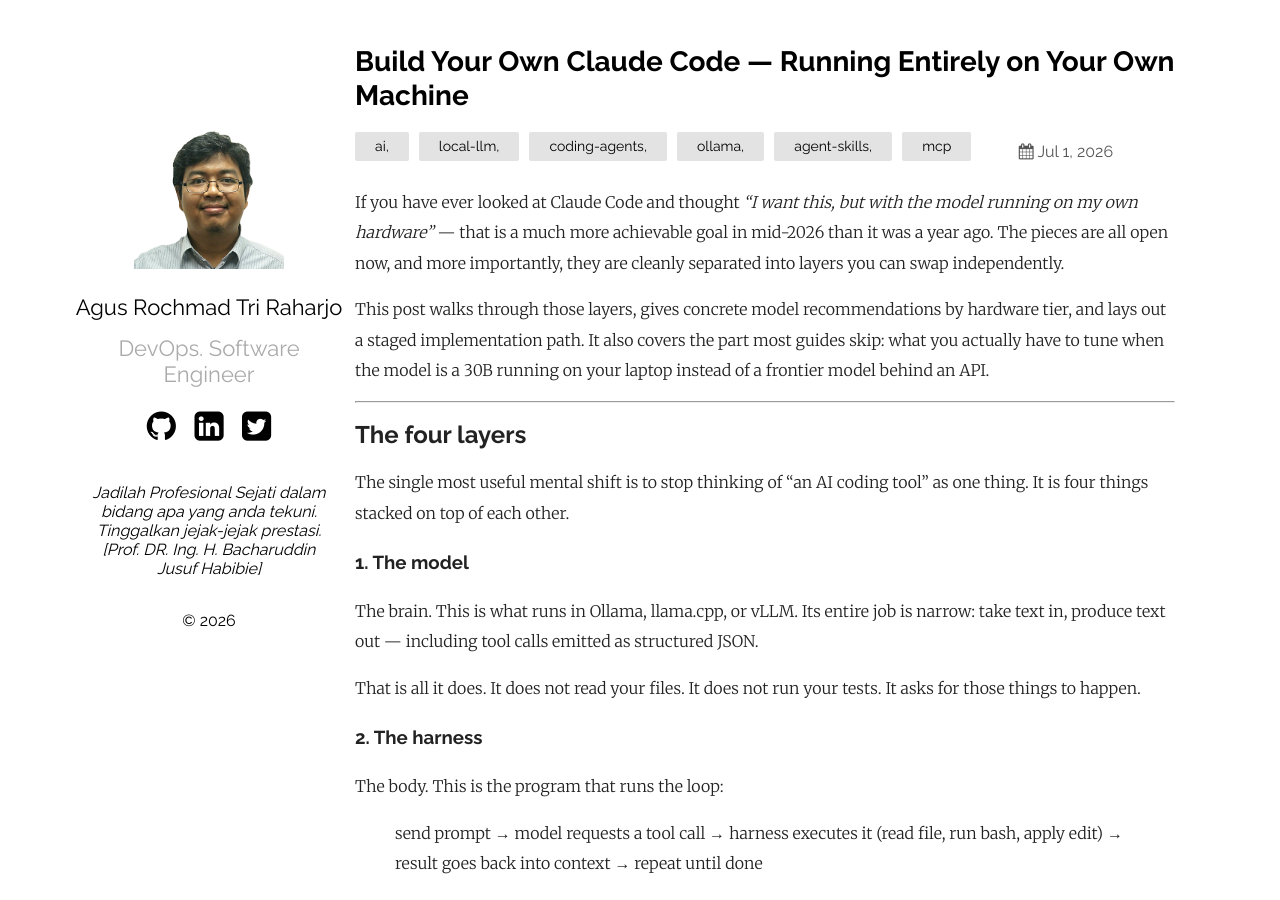
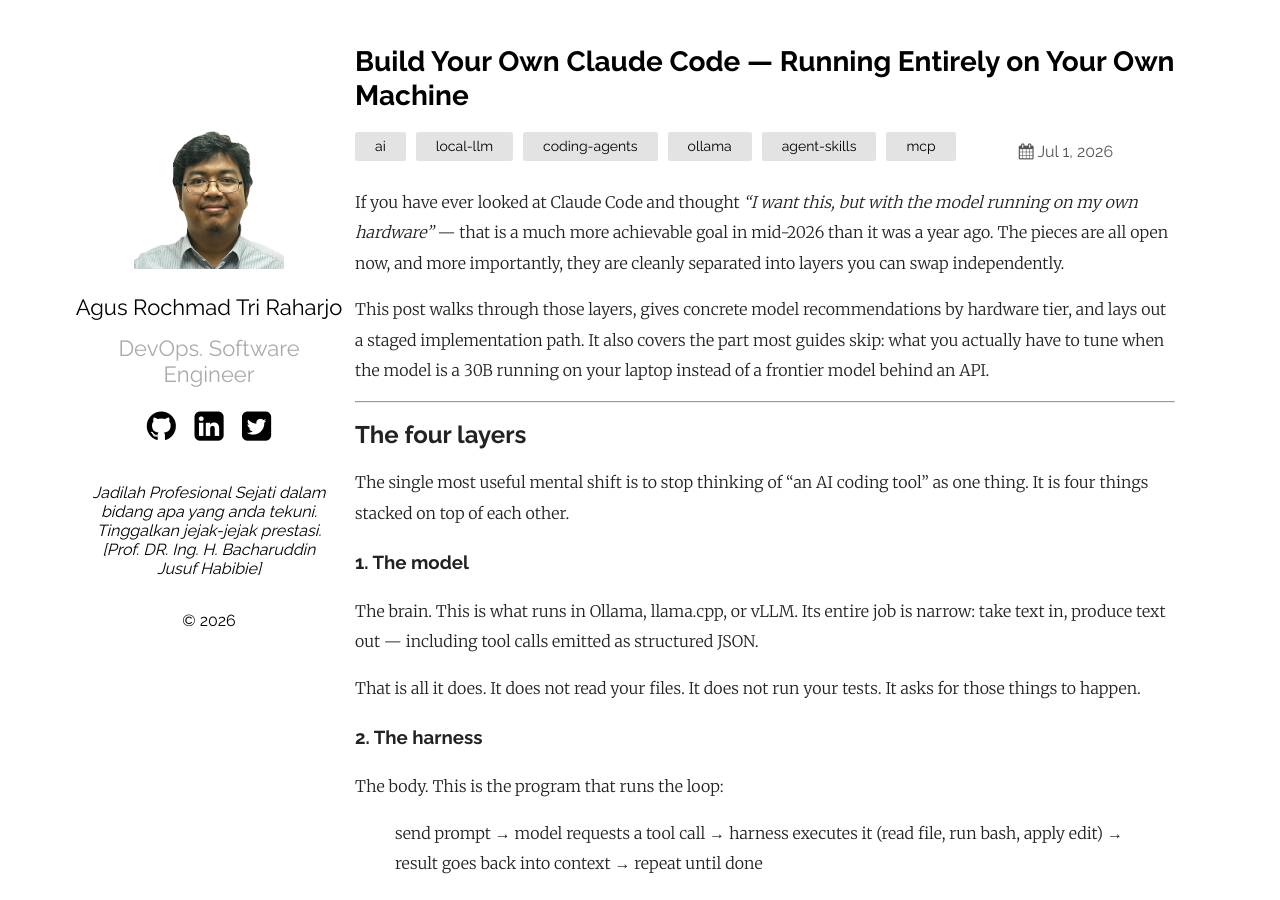
Before and after one commit to smallzero/smallzero.github.io, a Jekyll site: the page built from _posts/2026-07-01-building-your-own-claude-code-locally.md, in a window 1280 px wide and 900 px high. Built offline with Jekyll 4.4.1, drawn with Linux system fonts in a browser that asks for light colours.

Commit message:
fixed format

```diff
--- a/_posts/2026-07-01-building-your-own-claude-code-locally.md
+++ b/_posts/2026-07-01-building-your-own-claude-code-locally.md
@@ -1,7 +1,7 @@
 ---
 layout: post
 title: Build Your Own Claude Code — Running Entirely on Your Own Machine
-categories: ai, local-llm, coding-agents, ollama, agent-skills, mcp
+categories: ai local-llm coding-agents ollama agent-skills mcp
 excerpt: Models, harnesses, skills, and agents the four layers of a local coding agent in 2026
 ---
 
```
